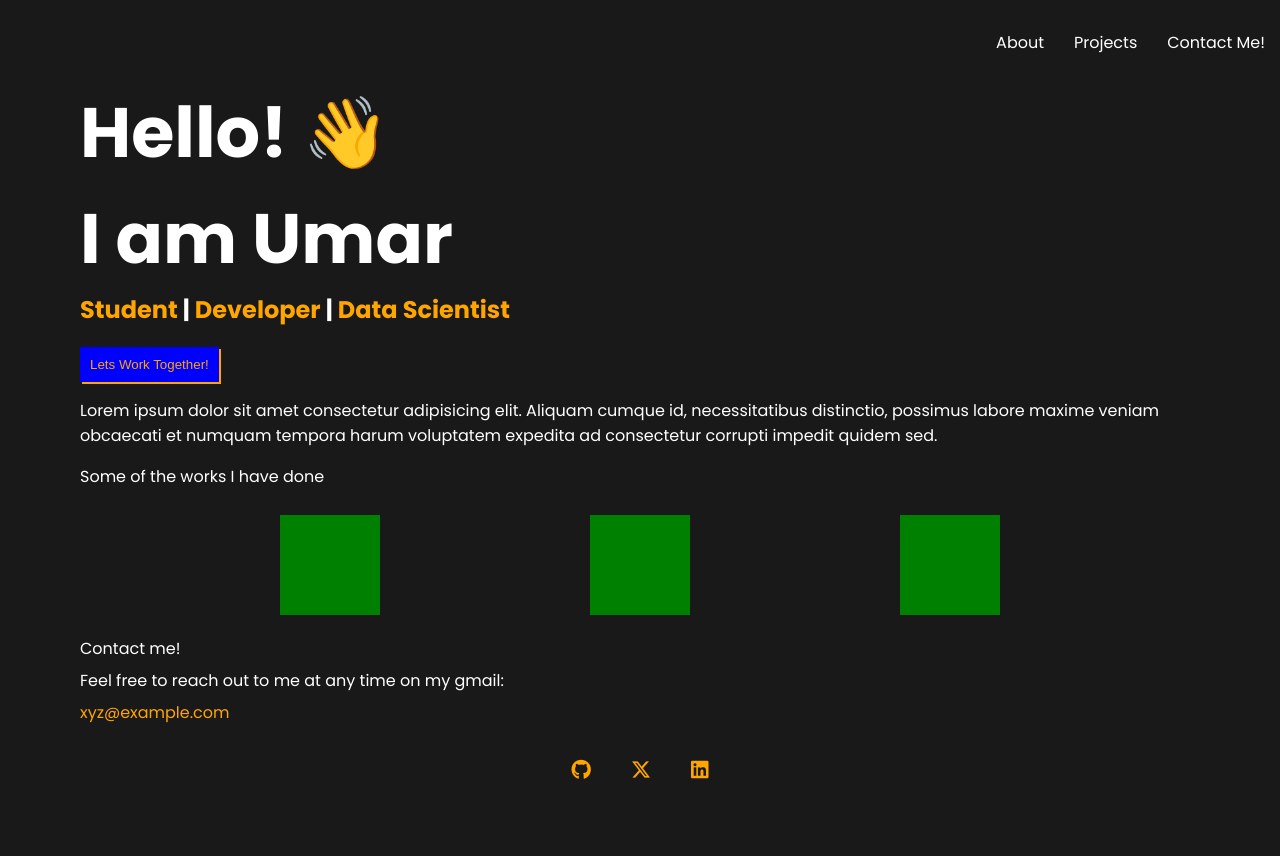
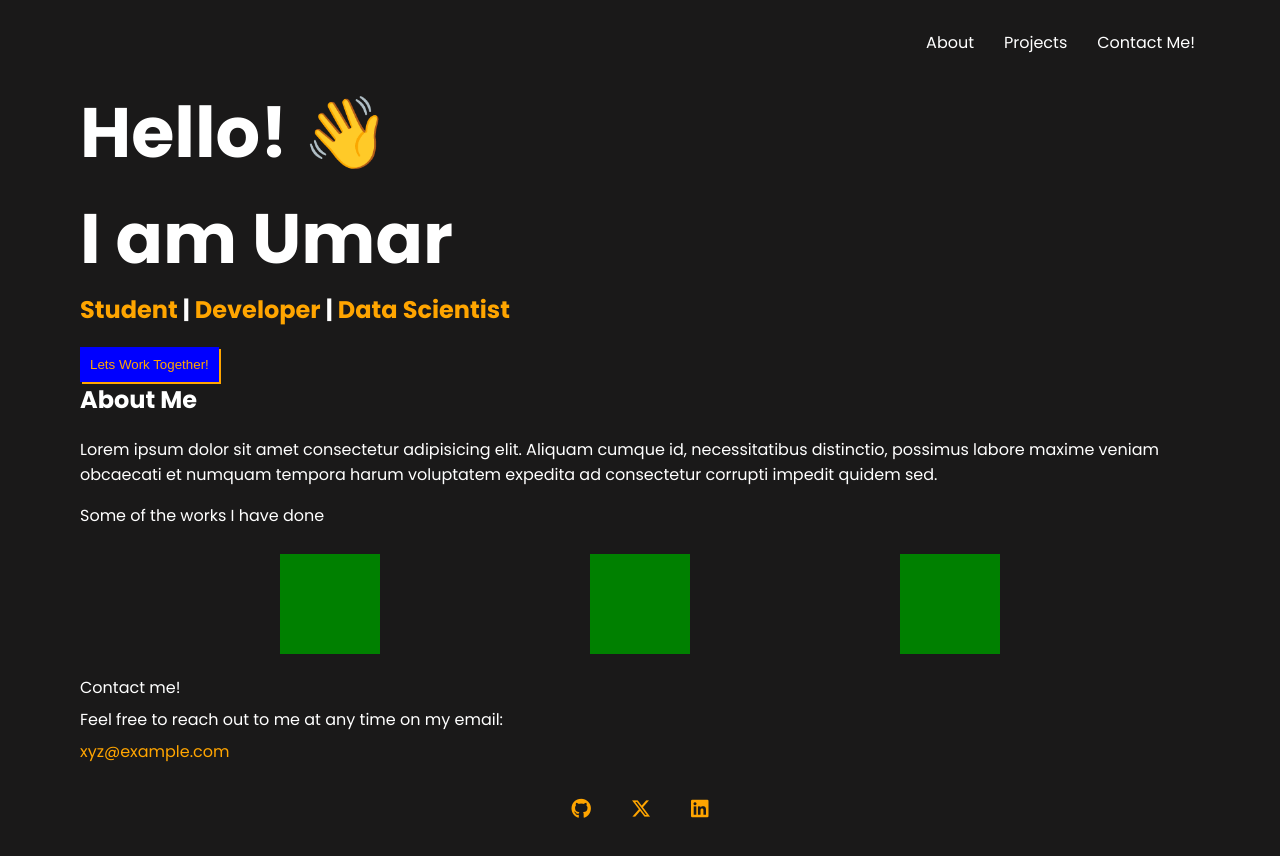
Before and after one commit to BigBadCode/Portfolio, a plain HTML site: page index.html in a window 1280 px wide. Drawn offline with Linux system fonts and the light colour scheme.

Commit message:
slight changes in the portfolio

```diff
--- a/index.html
+++ b/index.html
@@ -22,6 +22,7 @@
             </div>
         </div>
         <div class="about">
+            <h2>About Me</h2>
             <p>Lorem ipsum dolor sit amet consectetur adipisicing elit. Aliquam cumque id, necessitatibus distinctio, possimus labore maxime veniam obcaecati et numquam tempora harum voluptatem expedita ad consectetur corrupti impedit quidem sed.</p>
         </div>
         <p>
@@ -34,7 +35,7 @@
         </div>
         <div class="contact">
             <p>Contact me!</p>
-            <p>Feel free to reach out to me at any time on my gmail:</p>
+            <p>Feel free to reach out to me at any time on my email:</p>
             <p class="email">xyz@example.com</p>
         </div>
         <footer>
--- a/style.css
+++ b/style.css
@@ -36,6 +36,10 @@ body {
     padding: 20px 5px;
     margin: 10px;
     font-size: 16px;
+}
+
+.options li:last-child{
+    margin-right: 80px;
 }
 
 .value{
```
